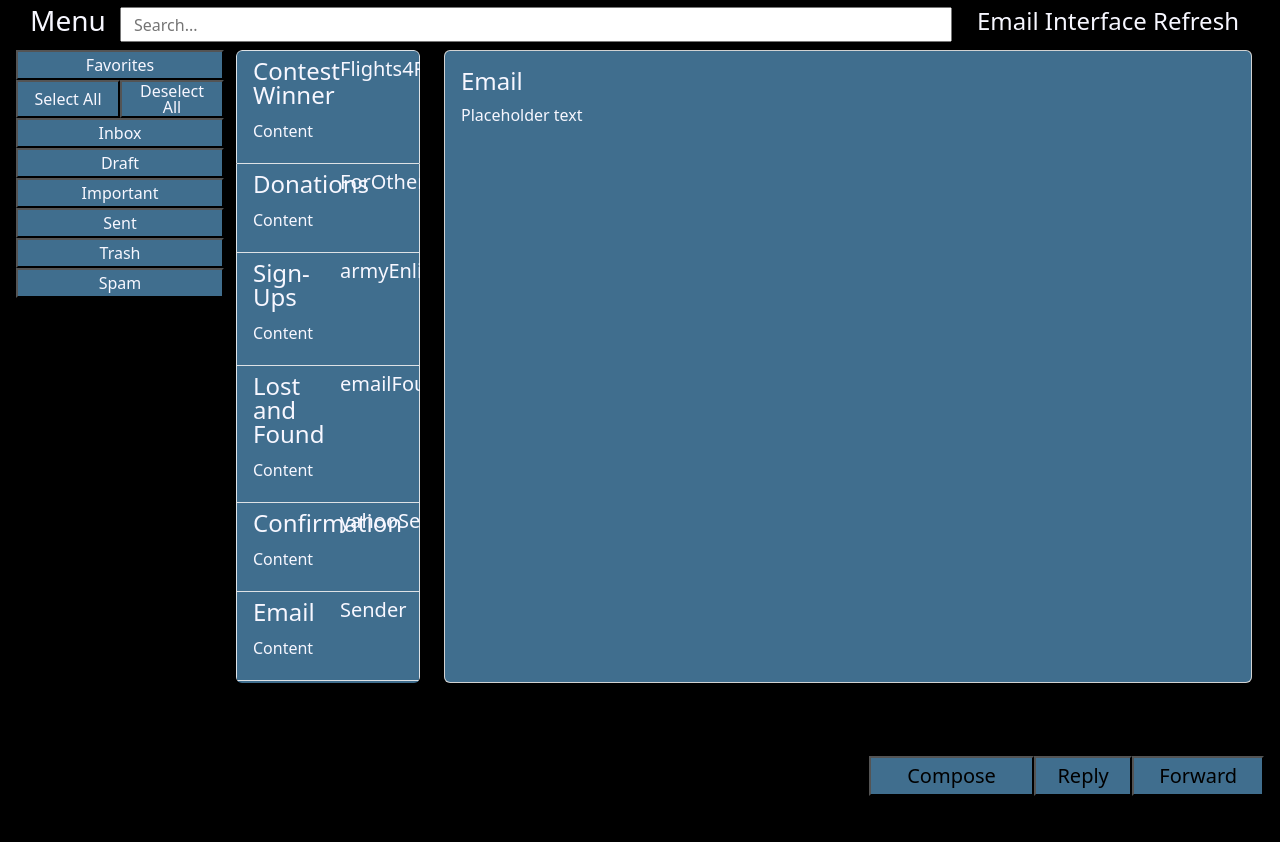
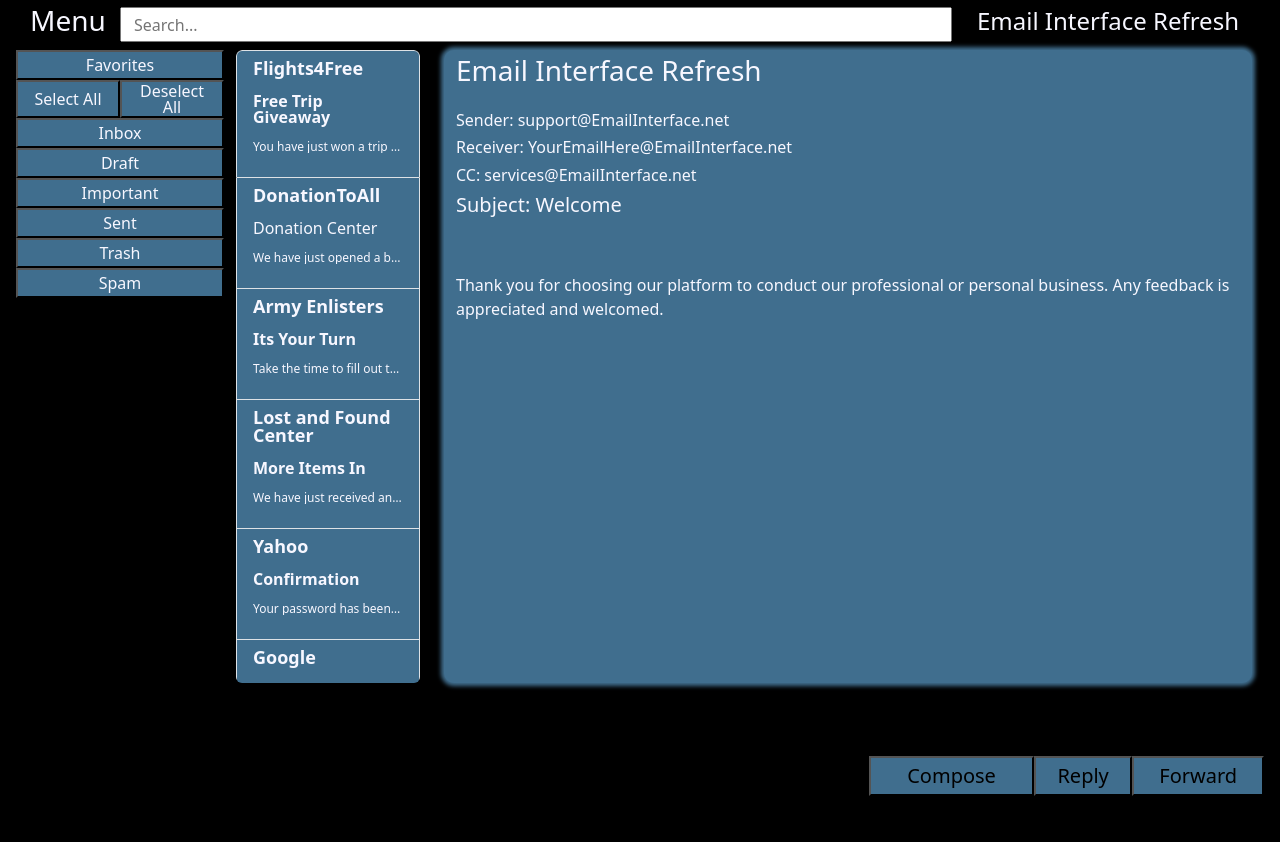
Before and after one commit to CMBVT2023/bootstrap-email-refresh-miranda, a plain HTML site: page index.html in a window 1280 px wide. Drawn offline with nearby package versions, Linux system fonts and the light colour scheme.

Commit message:
Finalized the email display and added some javascript to change out the currently displayed email.

```diff
--- a/index.html
+++ b/index.html
@@ -26,11 +26,6 @@
             Offcanvas Email text area
             modal email text area
             Offcanvas menu
-
-        Finalize
-            Displayed emails
-            emails in the list
-
     -->
 
     <body>
@@ -119,98 +114,111 @@
                 <div class="col-12 col-md-4 col-xl-2 h-100">
                     <!-- Hover added -->
                     <div class="list-group" id="email-list">
-                        <a href="#" class="list-group-item list-group-item-action lh-1 container-fluid main-colors">
-                            <div class="row">
-                                <p class="fs-4 col-6">Contest Winner</p>
-                                <p class="fs-5 col-6 text-center">Flights4Free@aol.com</p>
+                        <a id="1" class="list-group-item list-group-item-action lh-1 container-fluid main-colors email-list-item">
+                            <div class="row lh-1">
+                                <p class="col-12 text-wrap email-header">Flights4Free</p>
                             </div>
                             <div class="row">
-                                <p class="col-12">Content</p>
+                                <p class="col-12 email-subject">Free Trip Giveaway</p>
+                                <p class="col-12 text-truncate email-content">
+                                    You have just won a trip to anywhere you want. In the world
+                                    so long as it is somewhere within driving distance.
+                                </p>
                             </div>
                         </a>
-                        <a href="#" class="list-group-item list-group-item-action lh-1 container-fluid main-colors">
-                            <div class="row">
-                                <p class="fs-4 col-6">Donations</p>
-                                <p class="fs-5 col-6 text-center">ForOthers@gmail.com</p>
+                        <a id="2" class="list-group-item list-group-item-action lh-1 container-fluid main-colors email-list-item">
+                            <div class="row lh-1">
+                                <p class="col-12 text-wrap email-header">DonationToAll</p>
                             </div>
                             <div class="row">
-                                <p class="col-12">Content</p>
+                                <p class="col-12 email-subeject">Donation Center</p>
+                                <p class="col-12 text-truncate email-content">
+                                    We have just opened a brand new donation center nearby.
+                                    If you have unneeded but still usable clothing or items them please
+                                    donate them to the new center.
+                                </p>
                             </div>
                         </a>
-                        <a href="#" class="list-group-item list-group-item-action lh-1 container-fluid main-colors">
-                            <div class="row">
-                                <p class="fs-4 col-6">Sign-Ups</p>
-                                <p class="fs-5 col-6 text-center">armyEnlister1@military.com</p>
+                        <a id="3" class="list-group-item list-group-item-action lh-1 container-fluid main-colors email-list-item">
+                            <div class="row lh-1">
+                                <p class="col-12 text-wrap email-header">Army Enlisters</p>
                             </div>
                             <div class="row">
-                                <p class="col-12">Content</p>
+                                <p class="col-12 email-subject">Its Your Turn</p>
+                                <p class="col-12 text-truncate email-content">
+                                    Take the time to fill out the form and please be ready if you are chosen.
+                                </p>
                             </div>
                         </a>
-                        <a href="#" class="list-group-item list-group-item-action lh-1 container-fluid main-colors">
-                            <div class="row">
-                                <p class="fs-4 col-6">Lost and Found</p>
-                                <p class="fs-5 col-6 text-center">emailFound@yahoo.com</p>
+                        <a id="4" class="list-group-item list-group-item-action lh-1 container-fluid main-colors email-list-item">
+                            <div class="row lh-1">
+                                <p class="col-12 text-wrap email-header">Lost and Found Center</p>
                             </div>
                             <div class="row">
-                                <p class="col-12">Content</p>
+                                <p class="col-12 email-subject">More Items In</p>
+                                <p class="col-12 text-truncate email-content">
+                                    We have just received an even bigger delivery than last time, seriously people lose a lot of stuff.
+                                    Stop by and try to claim what is your or buy things that others have entirely abandoned.
+                                </p>
                             </div>
                         </a>
-                        <a href="#" class="list-group-item list-group-item-action lh-1 container-fluid main-colors">
-                            <div class="row">
-                                <p class="fs-4 col-6">Confirmation</p>
-                                <p class="fs-5 col-6 text-center">yahooService@yahoo.com</p>
+                        <a id="5" class="list-group-item list-group-item-action lh-1 container-fluid main-colors email-list-item">
+                            <div class="row lh-1">
+                                <p class="col-12 text-wrap email-header">Yahoo</p>
                             </div>
                             <div class="row">
-                                <p class="col-12">Content</p>
+                                <p class="col-12 email-subject">Confirmation</p>
+                                <p class="col-12 text-truncate email-content">
+                                    Your password has been changed, if this was not you please change your password quickly, again.
+                                    Do not reply to this email.
+                                </p>
                             </div>
                         </a>
-                        <a href="#" class="list-group-item list-group-item-action lh-1 container-fluid main-colors">
-                            <div class="row">
-                                <p class="fs-4 col-6">Email</p>
-                                <p class="fs-5 col-6 text-center">Sender</p>
+                        <a id="6" class="list-group-item list-group-item-action lh-1 container-fluid main-colors email-list-item">
+                            <div class="row lh-1">
+                                <p class="col-12 text-wrap email-header">Google</p>
                             </div>
                             <div class="row">
-                                <p class="col-12">Content</p>
+                                <p class="col-12 email-subject">New Account</p>
+                                <p class="col-12 text-truncate email-content">
+                                    Your email has been registered to a new google account.
+                                    Using your email, you now have access to a plethora of features when using google.com.
+                                </p>
                             </div>
                         </a>
-                        <a href="#" class="list-group-item list-group-item-action lh-1 container-fluid main-colors">
-                            <div class="row">
-                                <p class="fs-4 col-6">Email</p>
-                                <p class="fs-5 col-6 text-center">Sender</p>
+                        <a id="7" class="list-group-item list-group-item-action lh-1 container-fluid main-colors email-list-item">
+                            <div class="row lh-1">
+                                <p class="col-12 text-wrap email-header">Email Interface Refresh</p>
                             </div>
                             <div class="row">
-                                <p class="col-12">Content</p>
-                            </div>
-                        </a>
-                        <a href="#" class="list-group-item list-group-item-action lh-1 container-fluid main-colors">
-                            <div class="row">
-                                <p class="fs-4 col-6">Email</p>
-                                <p class="fs-5 col-6 text-center">Sender</p>
-                            </div>
-                            <div class="row">
-                                <p class="col-12">Content</p>
-                            </div>
-                        </a>
-                        <a href="#" class="list-group-item list-group-item-action lh-1 container-fluid main-colors">
-                            <div class="row">
-                                <p class="fs-4 col-6">Email</p>
-                                <p class="fs-5 col-6 text-center">Sender</p>
-                            </div>
-                            <div class="row">
-                                <p class="col-12">Content</p>
+                                <p class="col-12 email-subject">Welcome</p>
+                                <p class="col-12 text-truncate email-content">
+                                    Thank you for choosing our platform to conduct our professional or personal business.
+                                    Any feedback is appreciated and welcomed.
+                                </p>
                             </div>
                         </a>
                     </div>
                 </div>
 
                 <div class="col-8 d-none d-md-block h-100">
-                    <div class="card" id="email-display">
-                        <div class="card-body main-colors">
-                            <h4 class="card-title">Email</h4>
-                            <p class="card-text">Placeholder text</p>
+                    <div class="main-colors container-fluid" id="email-display">
+                        <div class="row mt-1">
+                            <h3 id="email-display-header" class="col-12">Email Interface Refresh</h3>
+                        </div>
+                        <div class="row mt-3">
+                            <h6>Sender: <span id="email-display-sender">support@EmailInterface.net</span></h6>
+                            <h6>Receiver: <span>YourEmailHere@EmailInterface.net</span></h6>
+                            <h6>CC: <span id="email-display-cc">services@EmailInterface.net</span></h6>
+                            <h5>Subject: <span id="email-display-subject">Welcome</span></h5>
+                        </div>
+                        <div class="row mt-5">
+                            <p id="email-display-content">
+                                Thank you for choosing our platform to conduct our professional or personal business.
+                                Any feedback is appreciated and welcomed.
+                            </p>
                         </div>
                     </div>
-
                 </div>
             </div>
 
--- a/style.css
+++ b/style.css
@@ -22,9 +22,19 @@ body {
     height: 40px;
 }
 
+.main-button-design:hover {
+    color: #F7F7FF;
+    transform: scale(1.01);
+}
+
 .secondary-button-design {
     background-color: #406E8E;
     color: #F7F7FF;
+}
+
+.secondary-button-design:hover {
+    color: #000000;
+    transform: scale(1.01);
 }
 
 .main-colors {
@@ -40,8 +50,32 @@ body {
     height: 80%;
     min-height: 250px;
     overflow-y: auto;
+    overflow-x: hidden;
+}
+
+#email-display{
+    border-radius: 10px;
+    box-shadow: 0px 0px 4px 3px #406E8E;
 }
 
 #email-list {
     scrollbar-color: #406E8E #F7F7FF;
 }
+
+.email-header {
+    font-size: 18px;
+    font-weight: bold;
+}
+
+.email-sender, .email-content {
+    font-size: 12px;
+}
+
+.email-subject {
+    font-weight: bolder;
+    font-size: 16px;
+}
+
+.email-list-item:hover {
+    background-color: #406E8E;
+}
```
Also changed, not shown: app.js (+70 -0 lines).
